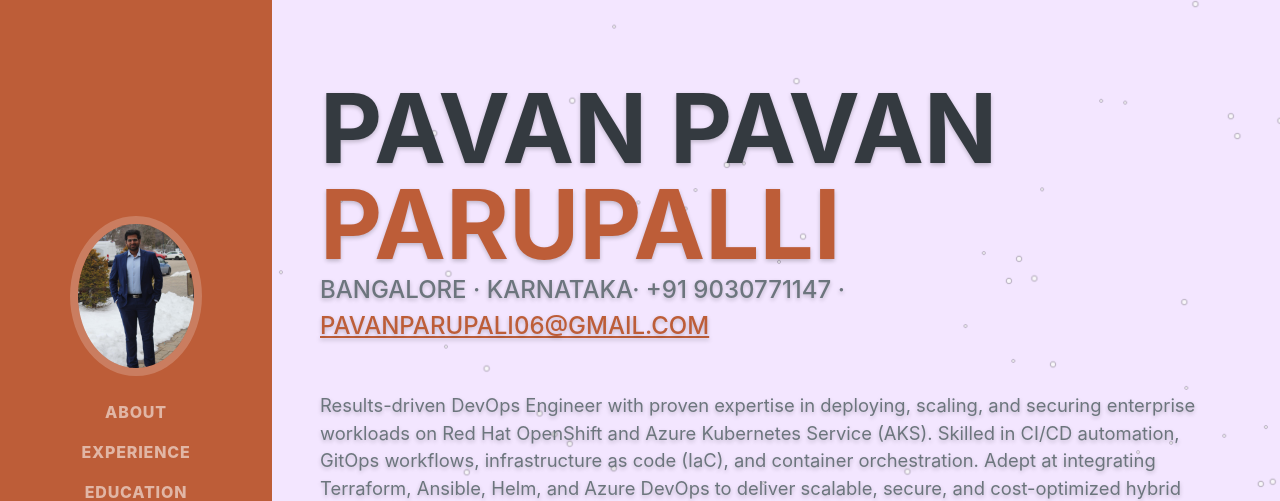
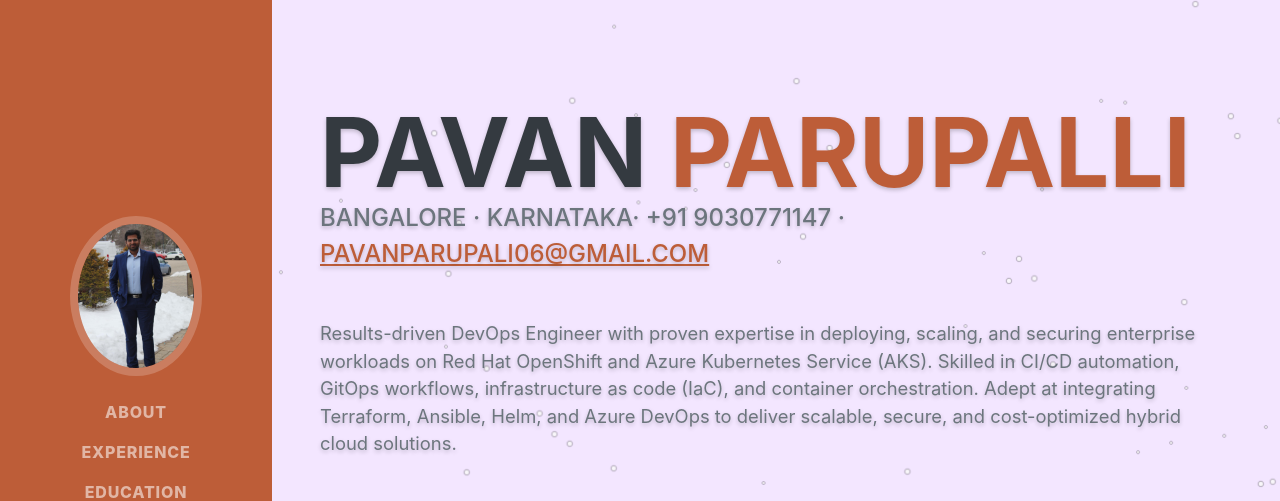
Before and after one commit to pavanparupalli/devops-portfolio-website, a plain HTML site: page index.html in a window 1280 px wide. Shown: the top 501 px of the page. Drawn offline with nearby package versions, Linux system fonts and the light colour scheme; a web font is replaced by a local one.

Commit message:
code change

```diff
--- a/index.html
+++ b/index.html
@@ -47,7 +47,7 @@
             <section class="resume-section" id="about">
                 <div class="resume-section-content">
                     <h1 class="mb-0">
-                        Pavan Pavan
+                        Pavan
                         <span class="text-primary">Parupalli</span>
                     </h1>
                     <div class="subheading mb-5">
```
